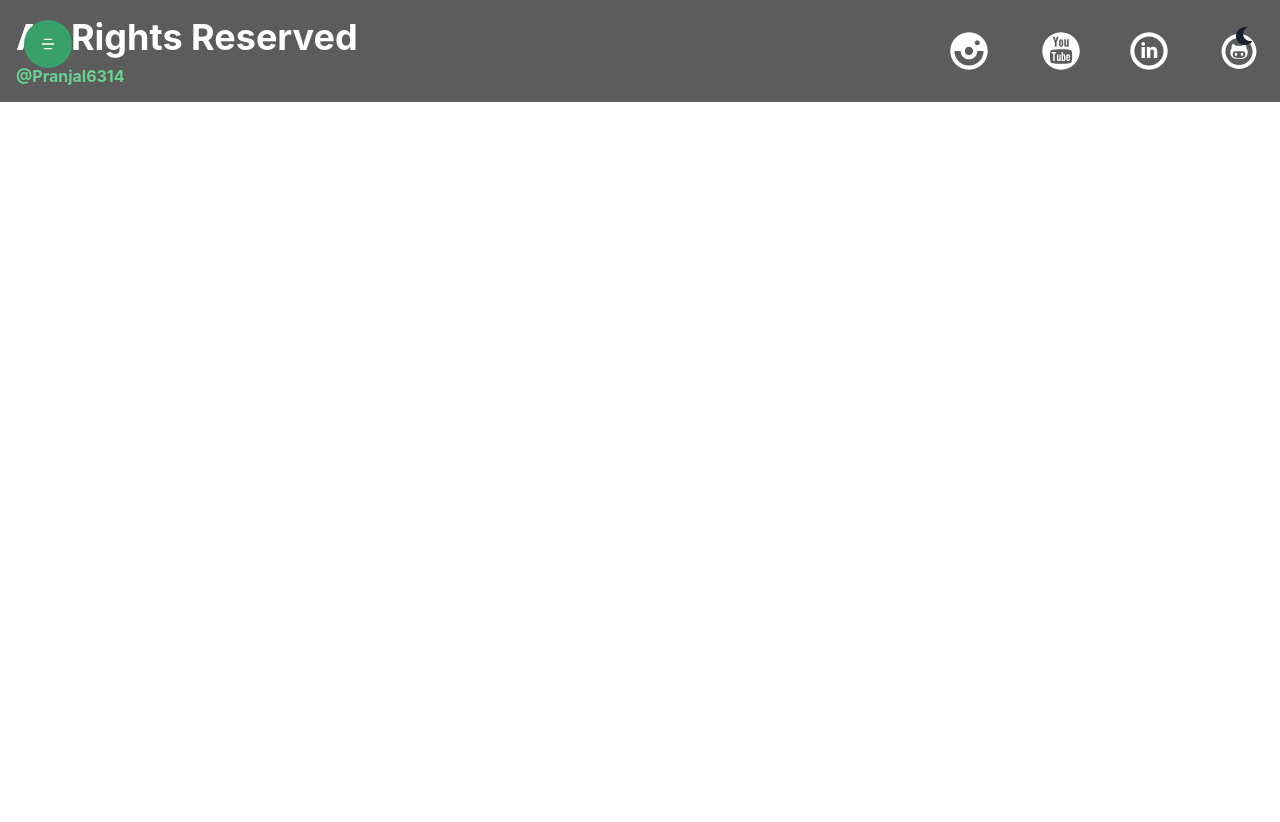
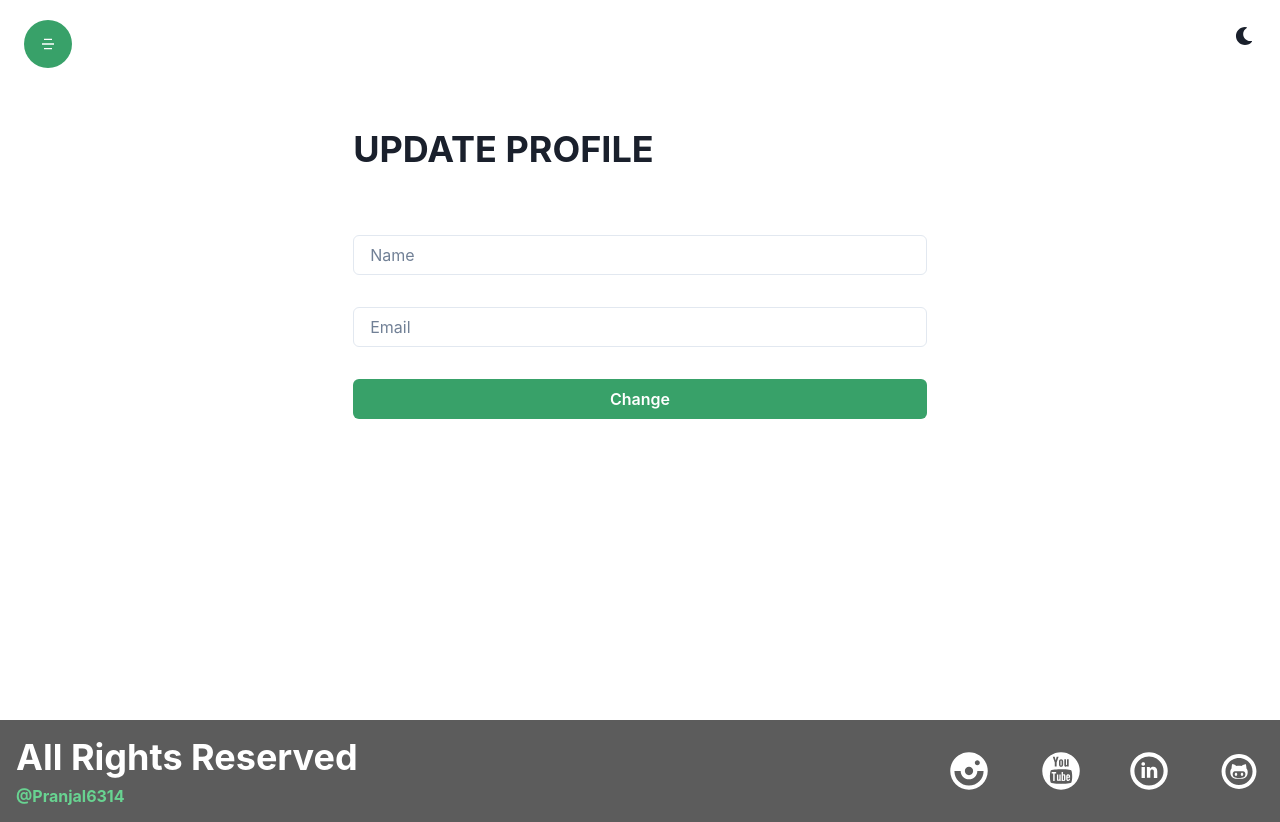
Before and after one commit to pranjal6314/MERN-PROJECT, a React (Create React App) app in the folder learnup/: page /updateprofile in a window 1280 px wide. Before the commit the page ends 800 px from the top, so only its background shows below. Built offline with nearby package versions, Linux system fonts and the light colour scheme.

Commit message:
update profile done

```diff
--- a/learnup/src/components/Profile/ChangePassword.jsx
+++ b/learnup/src/components/Profile/ChangePassword.jsx
@@ -1,9 +1,9 @@
 import { Container, Heading, VStack, Input, Button } from '@chakra-ui/react'
-import React from 'react'
+import React, { useState } from 'react'
 
 const ChangePassword = () => {
-    const [Oldpassword, setOldPassword] = React.useState("")
-    const [Newpassword, setNewPassword] = React.useState("")
+    const [Oldpassword, setOldPassword] = useState("")
+    const [Newpassword, setNewPassword] = useState("")
     return <Container py="16" minH={'90vh'}>
         <form >
             < Heading textTransform={"uppercase"} children="Change Password" my='16' textAlign={['center', 'left']} />
--- a/learnup/src/components/Profile/UpdateProfile.jsx
+++ b/learnup/src/components/Profile/UpdateProfile.jsx
@@ -1,11 +1,23 @@
-import React from 'react'
+import React, { useState } from 'react'
+import { Container, Heading, VStack, Input, Button } from '@chakra-ui/react'
 
 const UpdateProfile = () => {
-    return (
-        <div>
+    const [name, setName] = useState("");
+    const [email, setEmail] = useState("");
+    return <Container py="16" minH={'90vh'}>
+        <form >
+            < Heading textTransform={"uppercase"} children="Update Profile" my='16' textAlign={['center', 'left']} />
+            <VStack spacing={"8"}>
+                <Input autoComplete="on" value={name}
+                    onChange={(e) => setName(e.target.value)} placeholder="Name" type={"text"} focusBorderColor="green.500" />
 
-        </div>
-    )
+                <Input required autoComplete="on" value={email}
+                    onChange={(e) => setEmail(e.target.value)} placeholder="Email" type={"email"} focusBorderColor="green.500" />
+                <Button colorScheme={"green"} w='full' type='submit'>Change</Button>
+            </VStack>
+        </form>
+
+    </Container >
 }
 
 export default UpdateProfile
```
